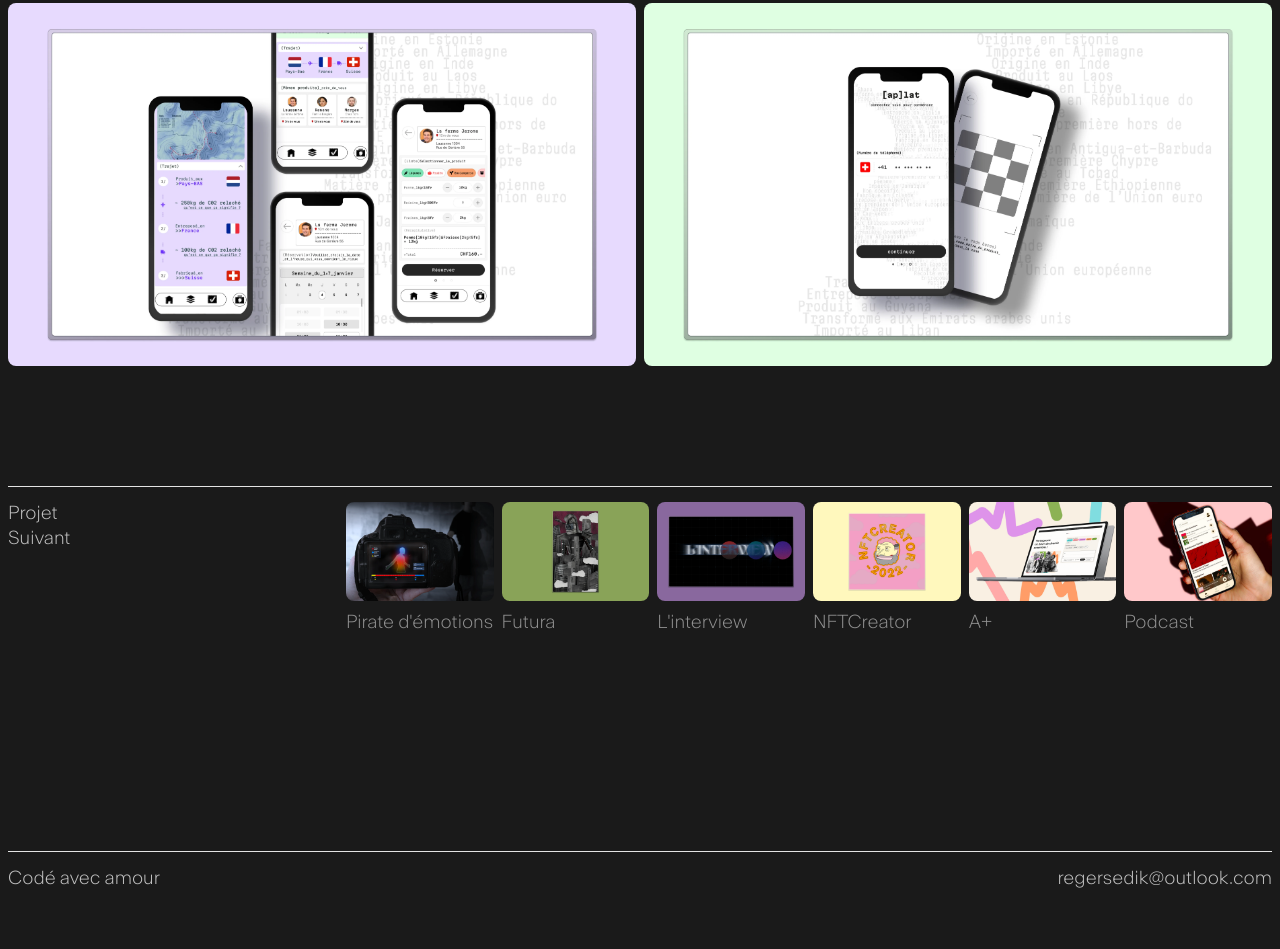
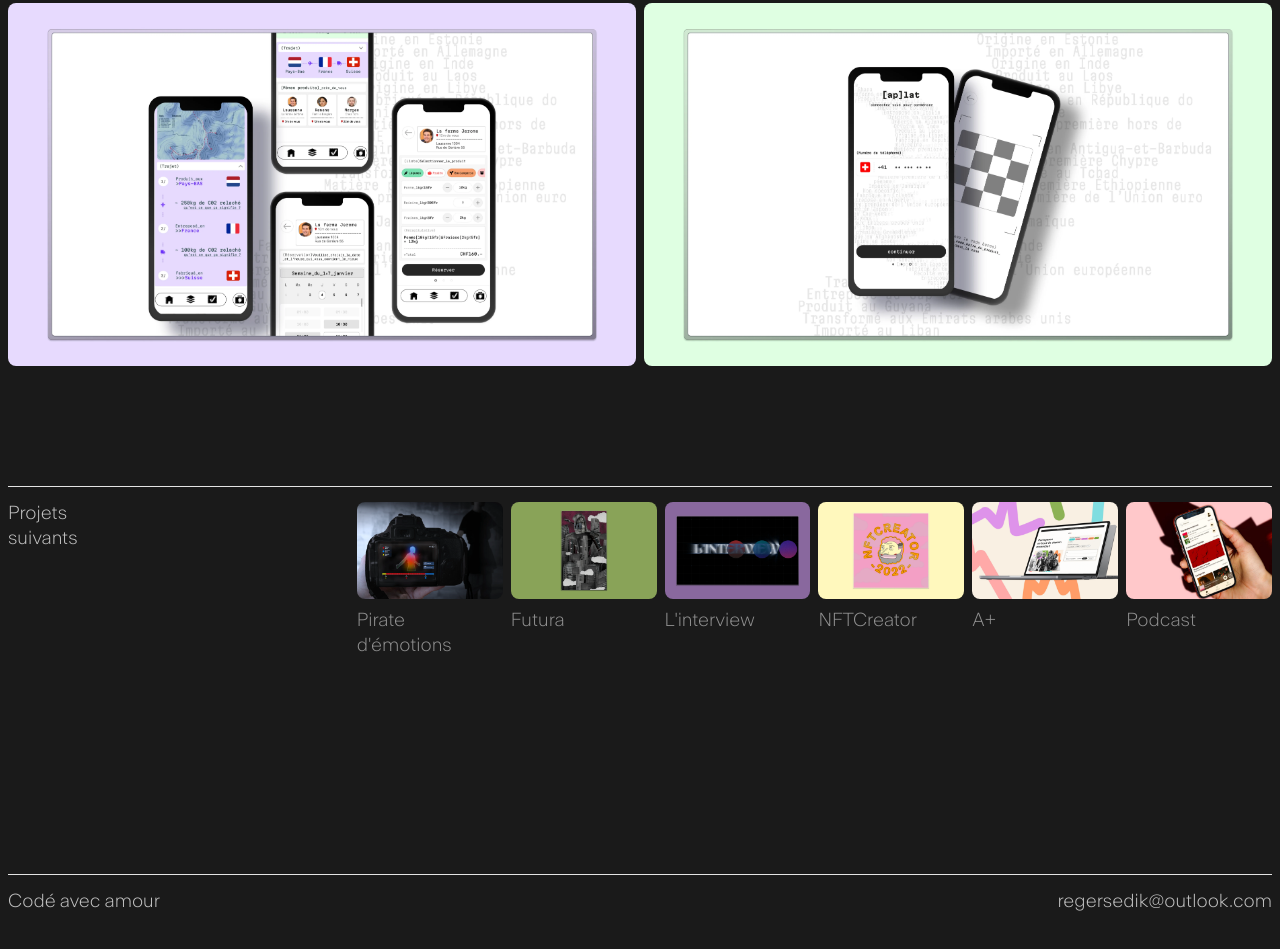
Before and after one commit to rsedik/regerportfolio, a plain HTML site: page aplat.html in a window 1280 px wide. Shown: the part 2161-3110 px from the top of the page. Drawn offline with Linux system fonts and the light colour scheme.

Commit message:
Projets suivants
change Projet suivant à Projets suivants

```diff
--- a/aplat.html
+++ b/aplat.html
@@ -59,7 +59,7 @@
     <div class="projet-suivant">
         <div class="suivant">
             <div class="t-3 e-2">
-                <div>Projet Suivant</div>
+                <div>Projets suivants</div>
             </div>
             <div class="grid-row">
                 <a class="projet bottom projet-vignette" href="emotionPirate.html">
```
Also changed, not shown: emotionPirate.html (+1 -1 lines), futura.html (+1 -1 lines), interview.html (+1 -1 lines), nft.html (+1 -1 lines), podcast.html (+1 -1 lines).
